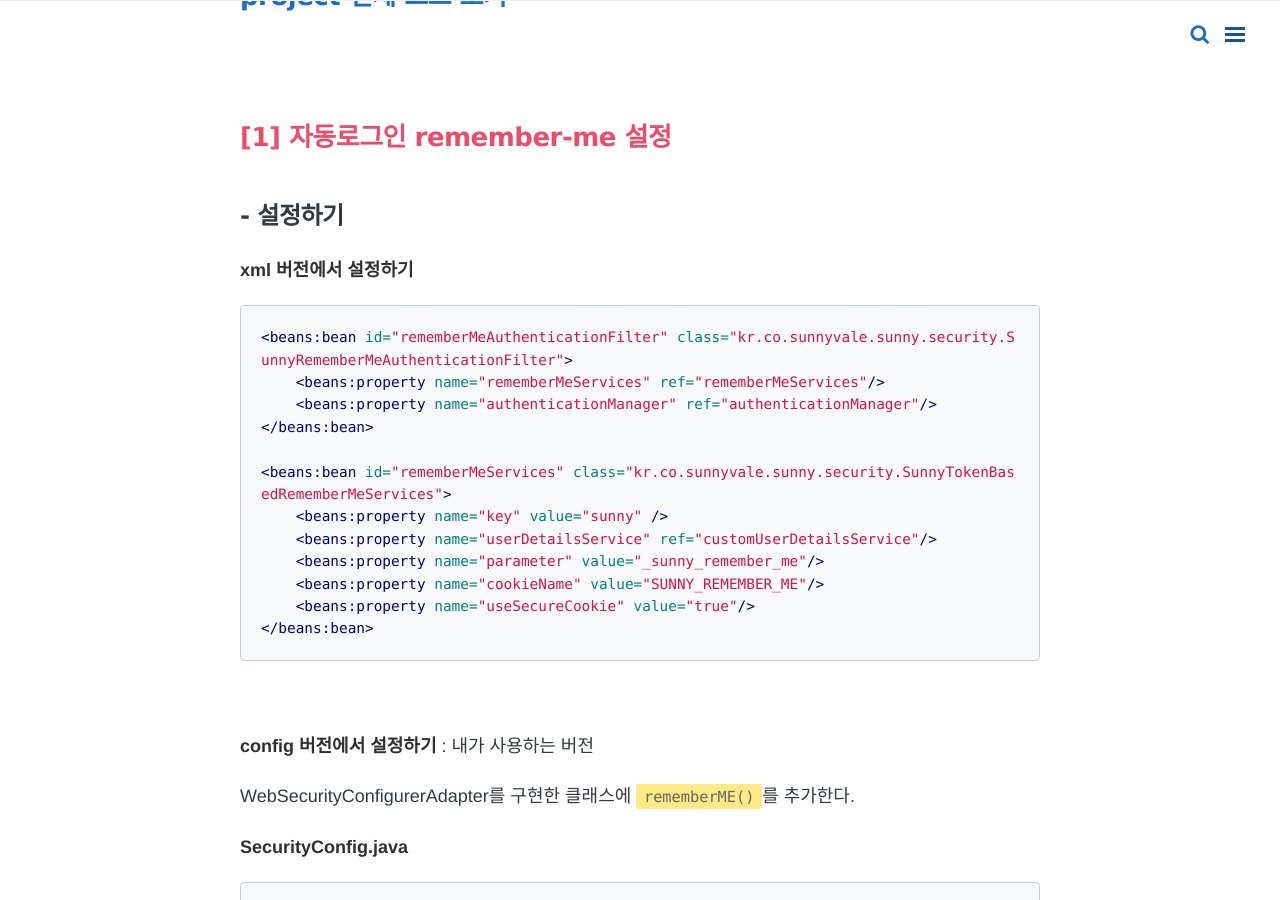
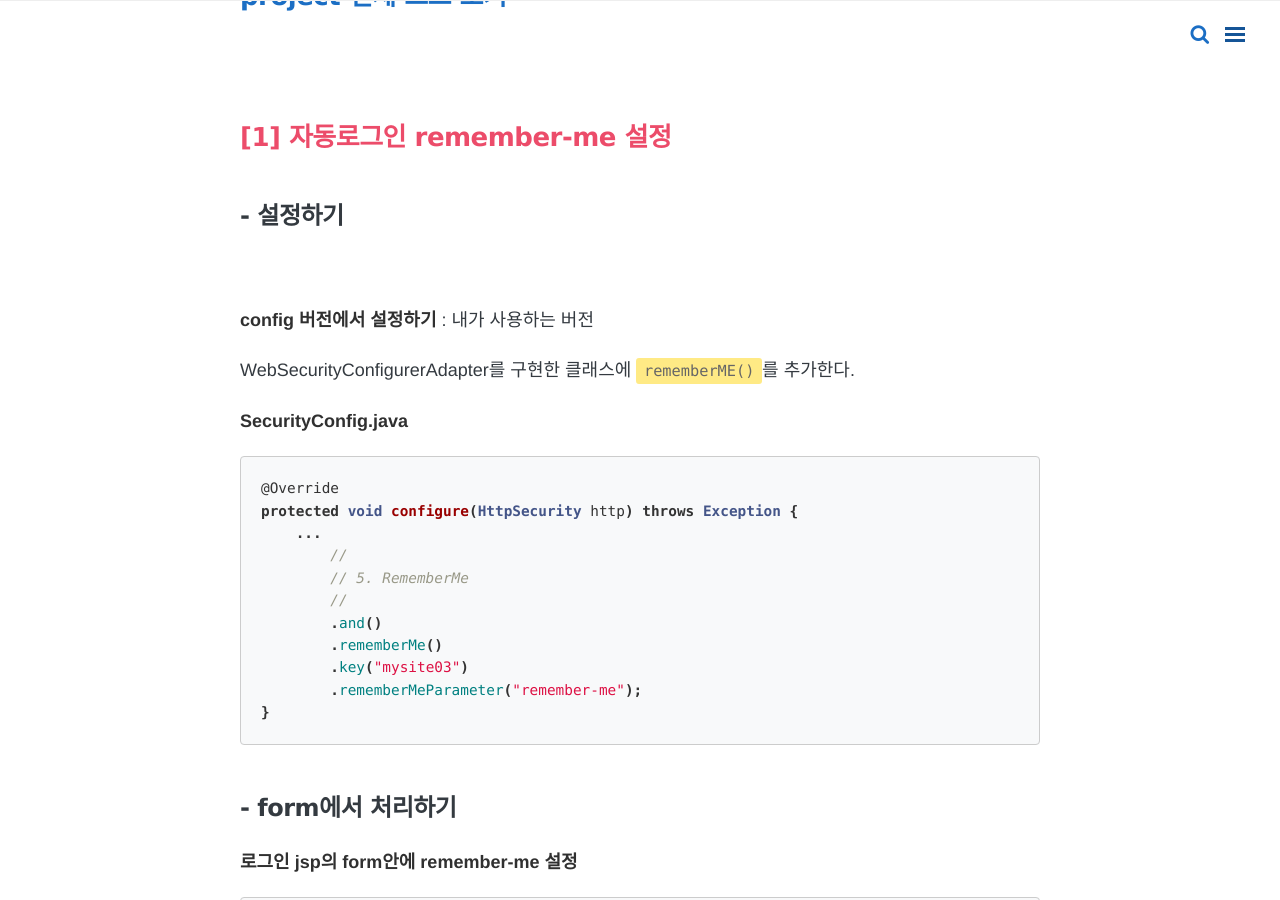
Before and after one commit to jungeunlee95/jungeunlee95.github.io, a Jekyll site: the page built from _posts/Java/2019-07-18-5-Spring-Security-자동로그인(remember-me),-crsf-처리.md, in a window 1280 px wide and 900 px high, scrolled down 777 px. Built offline with Jekyll 4.4.1, drawn with Linux system fonts in a browser that asks for light colours; nearby versions of some CDN libraries; comment, search, counter and statistics services are not loaded.

Commit message:
동영상 추가

````diff
--- a/_posts/Java/2019-07-18-5-Spring-Security-자동로그인(remember-me),-crsf-처리.md
+++ b/_posts/Java/2019-07-18-5-Spring-Security-자동로그인(remember-me),-crsf-처리.md
@@ -26,23 +26,6 @@ comments: true
 ## [1] 자동로그인 remember-me 설정
 
 ### - 설정하기
-
-**xml 버전에서 설정하기**
-
-```xml
-<beans:bean id="rememberMeAuthenticationFilter" class="kr.co.sunnyvale.sunny.security.SunnyRememberMeAuthenticationFilter">
-    <beans:property name="rememberMeServices" ref="rememberMeServices"/>
-    <beans:property name="authenticationManager" ref="authenticationManager"/>
-</beans:bean>
-
-<beans:bean id="rememberMeServices" class="kr.co.sunnyvale.sunny.security.SunnyTokenBasedRememberMeServices">
-    <beans:property name="key" value="sunny" />
-    <beans:property name="userDetailsService" ref="customUserDetailsService"/>
-    <beans:property name="parameter" value="_sunny_remember_me"/>
-    <beans:property name="cookieName" value="SUNNY_REMEMBER_ME"/>
-    <beans:property name="useSecureCookie" value="true"/>
-</beans:bean>
-```
 
 <br>
 
````
Also changed, not shown: _posts/etc/2019-06-19-etc.md (+5 -2 lines).
